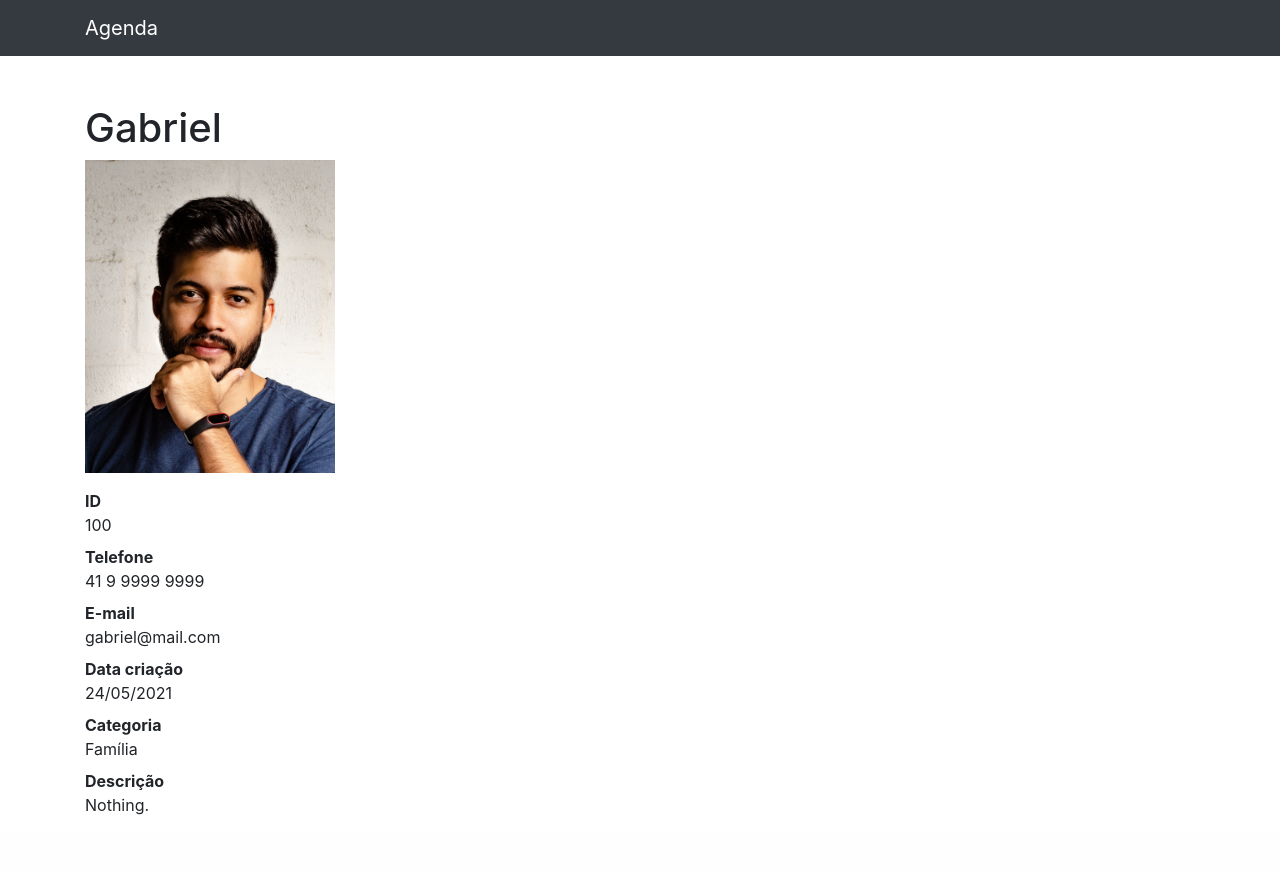
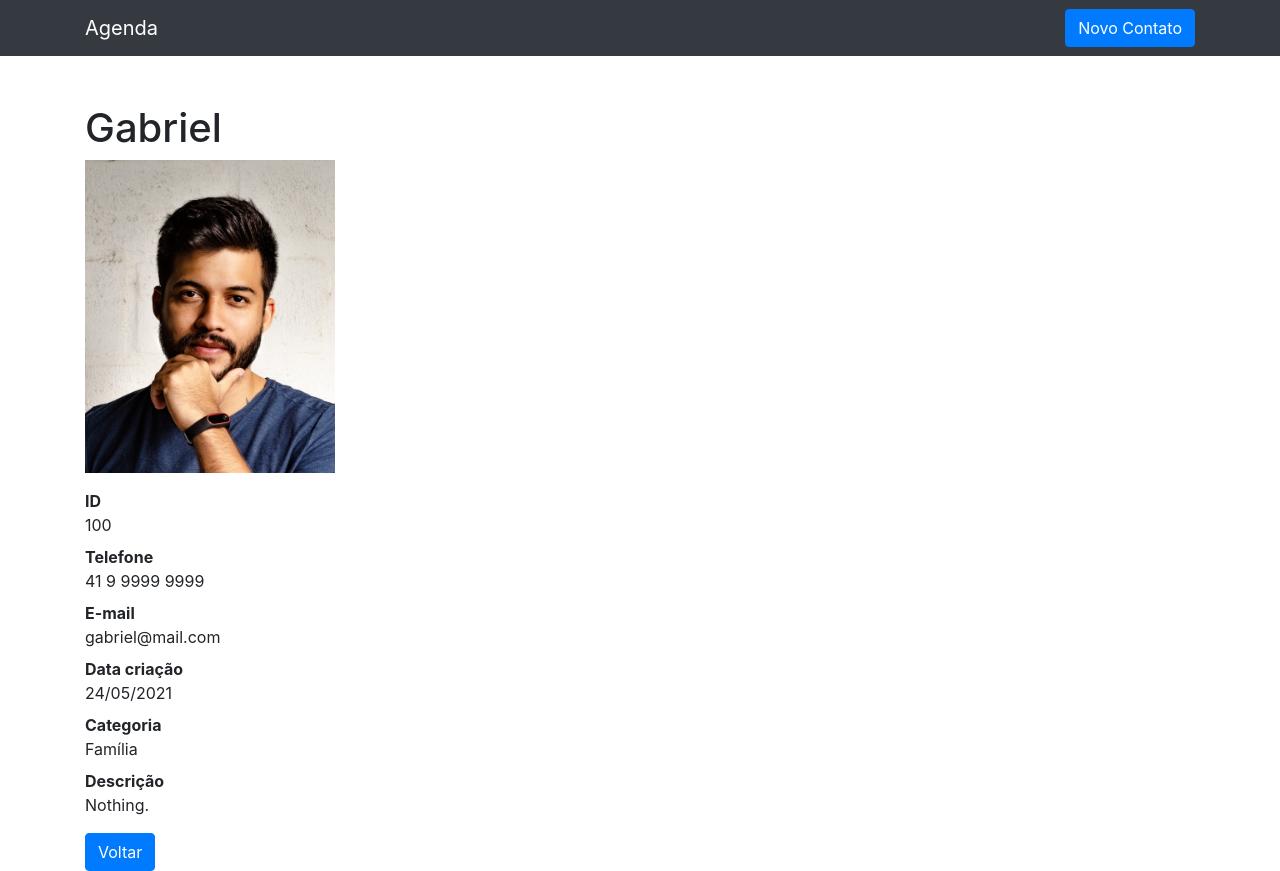
Before and after one commit to gabrielrbas/agenda_project, a Django app: page /1 in a window 1280 px wide. Before the commit the page ends 815 px from the top, so only its background shows below. Run offline with Django 3.2, Linux system fonts and the light colour scheme; data comes from the database, SQL or seed files in the repository; some libraries are stand-ins or nearby versions.

Commit message:
added some buttons

```diff
--- a/contatos/templates/contatos/detalhes.html
+++ b/contatos/templates/contatos/detalhes.html
@@ -28,4 +28,5 @@
   <dt>Descrição</dt>
   <dd>{{contato.descricao}}</dd>
 </dl>
+<a class="btn btn-primary" href="{%url 'index'%}" role="button">Voltar</a>
 {%endblock%}
--- a/contatos/templates/contatos/novo_contato.html
+++ b/contatos/templates/contatos/novo_contato.html
@@ -11,6 +11,7 @@
             <tr>
                 <td colspan="2">
                     <button type="submit" class="btn btn-primary">Enviar</button>
+                    <a class="btn btn-primary" href="{%url 'index'%}" role="button">Cancelar</a>
                 </td>
             </tr>
         </table>
--- a/templates/parciais/_nav.html
+++ b/templates/parciais/_nav.html
@@ -2,9 +2,8 @@
   <nav class="navbar navbar-expand-lg navbar-dark bg-dark static-top">
     <div class="container">
       <a class="navbar-brand" href="{%url 'index'%}">Agenda</a>
-      <button class="navbar-toggler" type="button" data-toggle="collapse" data-target="#navbarResponsive"
-        aria-controls="navbarResponsive" aria-expanded="false" aria-label="Toggle navigation">
-        <span class="navbar-toggler-icon"></span>
-      </button>
+      {%if 'novo_contato' not in request.path%}
+        <a class="btn btn-primary" href="{%url 'novo_contato'%}" role="button">Novo Contato</a>
+      {%endif%}
     </div>
   </nav>
```
